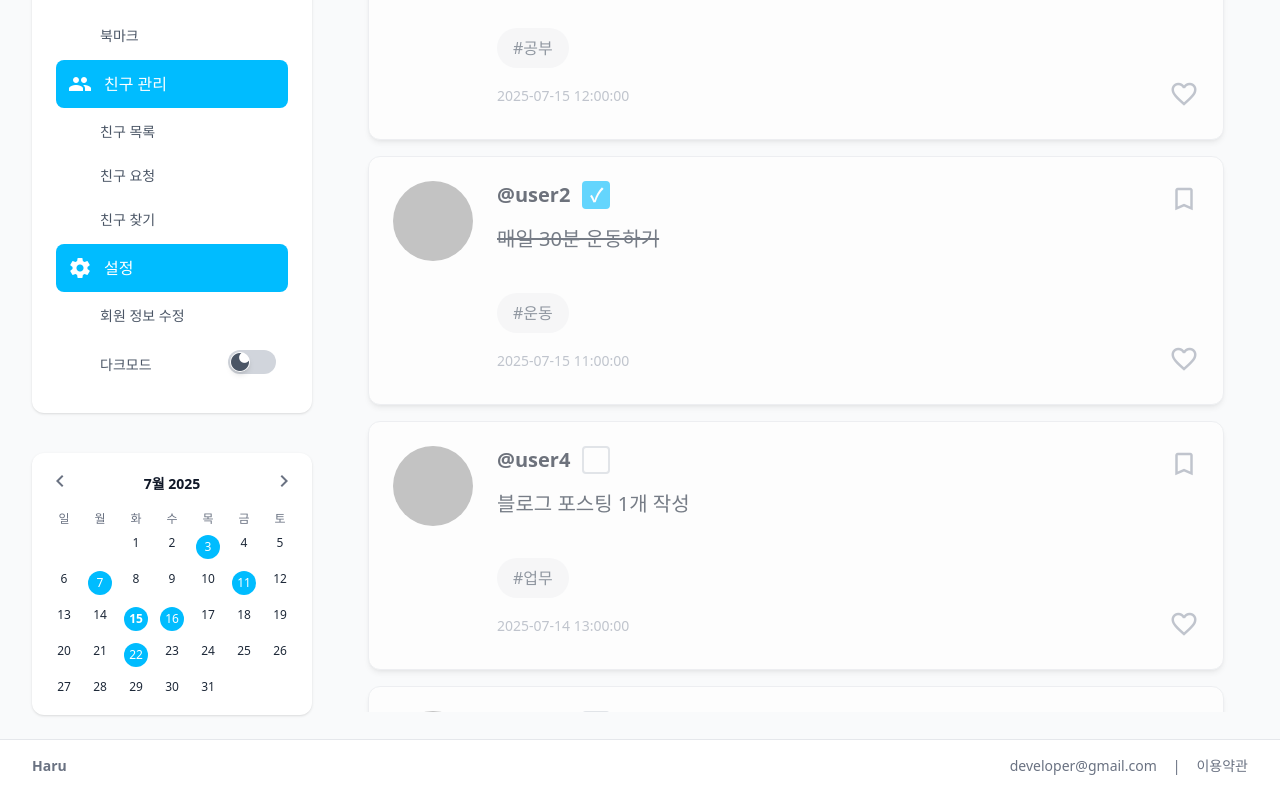
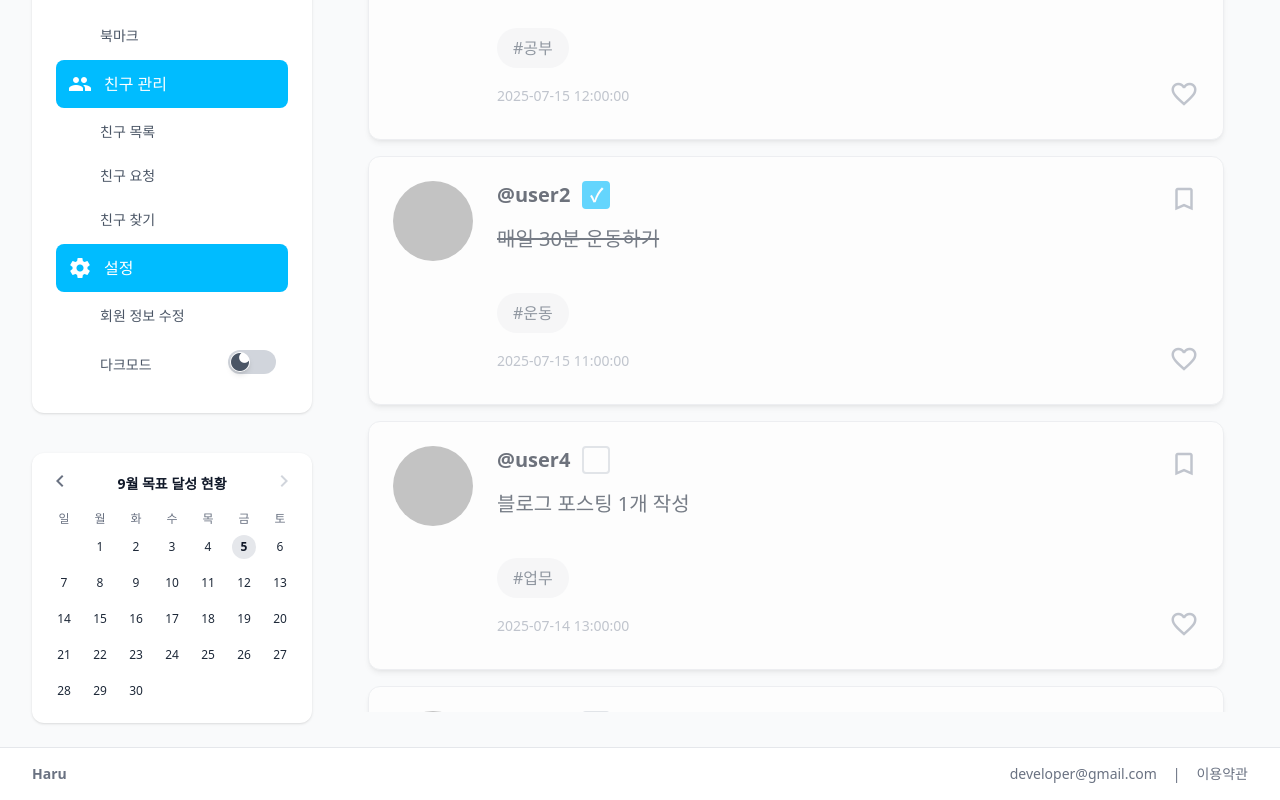
Before and after one commit to doyeonkim1997/sesac-oneul-haru-frontend, a React (Vite) app: page /main in a window 1280 px wide. Shown: the part 545-1345 px from the top of the page. Built offline with nearby package versions, Linux system fonts and the light colour scheme; grey boxes are pictures that could not be loaded.

Commit message:
feat(Calendar.tsx,FriendList.tsx): 목표 완료 체크시 캘린더 연동 및 친구 페이지 UI 수정

```diff
--- a/src/components/ui/Calendar.tsx
+++ b/src/components/ui/Calendar.tsx
@@ -1,13 +1,119 @@
+import React, { useState, useMemo } from 'react';
+import { useGoals } from '../../contexts/GoalContext';
+
 // 캘린더 섹션 컴포넌트
 const CalendarSection: React.FC = () => {
+  const { goals } = useGoals();
+  const [currentDate, setCurrentDate] = useState(new Date());
+
+  // 완료된 목표의 날짜들을 추출
+  const completedGoalDates = useMemo(() => {
+    const completedDates = new Set<string>();
+
+    goals.forEach((goalWithUser) => {
+      const { goal } = goalWithUser;
+      // 현재 사용자의 완료된 목표만 필터링 (user_id가 1인 경우)
+      if (goal.user_id === 1 && goal.is_completed) {
+        const goalDate = goal.created_at.split(' ')[0]; // YYYY-MM-DD 형식
+        completedDates.add(goalDate);
+      }
+    });
+
+    return completedDates;
+  }, [goals]);
+
+  // 현재 월의 첫 번째 날과 마지막 날 계산
+  const firstDayOfMonth = new Date(currentDate.getFullYear(), currentDate.getMonth(), 1);
+  const lastDayOfMonth = new Date(currentDate.getFullYear(), currentDate.getMonth() + 1, 0);
+
+  // 첫 번째 날의 요일 (0: 일요일, 1: 월요일, ...)
+  const firstDayWeekday = firstDayOfMonth.getDay();
+
+  // 월의 총 일수
+  const daysInMonth = lastDayOfMonth.getDate();
+
+  // 이전 월로 이동
+  const goToPreviousMonth = () => {
+    setCurrentDate(new Date(currentDate.getFullYear(), currentDate.getMonth() - 1, 1));
+  };
+
+  // 다음 월로 이동 (현재 월까지만 가능)
+  const goToNextMonth = () => {
+    const nextMonth = new Date(currentDate.getFullYear(), currentDate.getMonth() + 1, 1);
+    const currentMonth = new Date();
+
+    // 현재 월까지만 이동 가능
+    if (
+      nextMonth.getMonth() <= currentMonth.getMonth() &&
+      nextMonth.getFullYear() <= currentMonth.getFullYear()
+    ) {
+      setCurrentDate(nextMonth);
+    }
+  };
+
+  // 다음 월 버튼이 비활성화되어야 하는지 확인
+  const isNextMonthDisabled = () => {
+    const nextMonth = new Date(currentDate.getFullYear(), currentDate.getMonth() + 1, 1);
+    const currentMonth = new Date();
+    return (
+      nextMonth.getMonth() > currentMonth.getMonth() ||
+      nextMonth.getFullYear() > currentMonth.getFullYear()
+    );
+  };
+
+  // 날짜가 완료된 목표가 있는지 확인
+  const isCompletedDate = (day: number) => {
+    const dateString = `${currentDate.getFullYear()}-${String(currentDate.getMonth() + 1).padStart(2, '0')}-${String(day).padStart(2, '0')}`;
+    return completedGoalDates.has(dateString);
+  };
+
+  // 오늘 날짜인지 확인
+  const isToday = (day: number) => {
+    const today = new Date();
+    return (
+      today.getDate() === day &&
+      today.getMonth() === currentDate.getMonth() &&
+      today.getFullYear() === currentDate.getFullYear()
+    );
+  };
+
+  // 월 이름 배열
+  const monthNames = [
+    '1월',
+    '2월',
+    '3월',
+    '4월',
+    '5월',
+    '6월',
+    '7월',
+    '8월',
+    '9월',
+    '10월',
+    '11월',
+    '12월',
+  ];
+
   return (
     <div className="bg-white dark:bg-gray-800 p-4 rounded-xl shadow-sm">
       <div className="flex items-center justify-between mb-3">
-        <button className="text-gray-500 dark:text-gray-400 hover:text-gray-900 dark:hover:text-white">
+        <button
+          onClick={goToPreviousMonth}
+          className="text-gray-500 dark:text-gray-400 hover:text-gray-900 dark:hover:text-white transition-colors"
+        >
           <span className="material-icons">chevron_left</span>
         </button>
-        <h3 className="text-sm font-semibold text-gray-900 dark:text-white">7월 2025</h3>
-        <button className="text-gray-500 dark:text-gray-400 hover:text-gray-900 dark:hover:text-white">
+        <h3 className="text-sm font-semibold text-gray-900 dark:text-white">
+          {monthNames[currentDate.getMonth()]} 목표 달성 현황
+        </h3>
+        <button
+          onClick={goToNextMonth}
+          disabled={isNextMonthDisabled()}
+          className={`transition-colors ${
+            isNextMonthDisabled()
+              ? 'text-gray-300 dark:text-gray-600 cursor-not-allowed'
+              : 'text-gray-500 dark:text-gray-400 hover:text-gray-900 dark:hover:text-white cursor-pointer'
+          }`}
+        >
           <span className="material-icons">chevron_right</span>
         </button>
       </div>
@@ -19,113 +125,34 @@ const CalendarSection: React.FC = () => {
         <div className="text-gray-500 dark:text-gray-400">목</div>
         <div className="text-gray-500 dark:text-gray-400">금</div>
         <div className="text-gray-500 dark:text-gray-400">토</div>
-        <div className="text-gray-400"></div>
-        <div className="text-gray-400"></div>
-        <div className="p-1">
-          <span className="cursor-pointer">1</span>
-        </div>
-        <div className="p-1">
-          <span className="cursor-pointer">2</span>
-        </div>
-        <div className="p-1">
-          <span className="bg-sky-400 text-white rounded-full w-6 h-6 flex items-center justify-center">
-            3
-          </span>
-        </div>
-        <div className="p-1">
-          <span className="cursor-pointer">4</span>
-        </div>
-        <div className="p-1">
-          <span className="cursor-pointer">5</span>
-        </div>
-        <div className="p-1">
-          <span className="cursor-pointer">6</span>
-        </div>
-        <div className="p-1">
-          <span className="bg-sky-400 text-white rounded-full w-6 h-6 flex items-center justify-center">
-            7
-          </span>
-        </div>
-        <div className="p-1">
-          <span className="cursor-pointer">8</span>
-        </div>
-        <div className="p-1">
-          <span className="cursor-pointer">9</span>
-        </div>
-        <div className="p-1">
-          <span className="cursor-pointer">10</span>
-        </div>
-        <div className="p-1">
-          <span className="bg-sky-400 text-white rounded-full w-6 h-6 flex items-center justify-center">
-            11
-          </span>
-        </div>
-        <div className="p-1">
-          <span className="cursor-pointer">12</span>
-        </div>
-        <div className="p-1">
-          <span className="cursor-pointer">13</span>
-        </div>
-        <div className="p-1">
-          <span className="cursor-pointer">14</span>
-        </div>
-        <div className="p-1">
-          <span className="bg-sky-400 text-white rounded-full w-6 h-6 flex items-center justify-center font-bold">
-            15
-          </span>
-        </div>
-        <div className="p-1">
-          <span className="bg-sky-400 text-white rounded-full w-6 h-6 flex items-center justify-center">
-            16
-          </span>
-        </div>
-        <div className="p-1">
-          <span className="cursor-pointer">17</span>
-        </div>
-        <div className="p-1">
-          <span className="cursor-pointer">18</span>
-        </div>
-        <div className="p-1">
-          <span className="cursor-pointer">19</span>
-        </div>
-        <div className="p-1">
-          <span className="cursor-pointer">20</span>
-        </div>
-        <div className="p-1">
-          <span className="cursor-pointer">21</span>
-        </div>
-        <div className="p-1">
-          <span className="bg-sky-400 text-white rounded-full w-6 h-6 flex items-center justify-center">
-            22
-          </span>
-        </div>
-        <div className="p-1">
-          <span className="cursor-pointer">23</span>
-        </div>
-        <div className="p-1">
-          <span className="cursor-pointer">24</span>
-        </div>
-        <div className="p-1">
-          <span className="cursor-pointer">25</span>
-        </div>
-        <div className="p-1">
-          <span className="cursor-pointer">26</span>
-        </div>
-        <div className="p-1">
-          <span className="cursor-pointer">27</span>
-        </div>
-        <div className="p-1">
-          <span className="cursor-pointer">28</span>
-        </div>
-        <div className="p-1">
-          <span className="cursor-pointer">29</span>
-        </div>
-        <div className="p-1">
-          <span className="cursor-pointer">30</span>
-        </div>
-        <div className="p-1">
-          <span className="cursor-pointer">31</span>
-        </div>
+
+        {/* 이전 월의 날짜들 (빈 칸) */}
+        {Array.from({ length: firstDayWeekday }, (_, index) => (
+          <div key={`empty-${index}`} className="text-gray-400"></div>
+        ))}
+
+        {/* 현재 월의 날짜들 */}
+        {Array.from({ length: daysInMonth }, (_, index) => {
+          const day = index + 1;
+          const isCompleted = isCompletedDate(day);
+          const isTodayDate = isToday(day);
+
+          return (
+            <div key={day} className="p-1">
+              <span
+                className={`cursor-pointer w-6 h-6 flex items-center justify-center rounded-full transition-colors ${
+                  isCompleted
+                    ? 'bg-sky-400 text-white font-bold'
+                    : isTodayDate
+                      ? 'bg-gray-200 dark:bg-gray-600 text-gray-900 dark:text-white font-semibold'
+                      : 'hover:bg-gray-100 dark:hover:bg-gray-700'
+                }`}
+              >
+                {day}
+              </span>
+            </div>
+          );
+        })}
       </div>
     </div>
   );
--- a/src/pages/Main/Friends/FriendList.tsx
+++ b/src/pages/Main/Friends/FriendList.tsx
@@ -1,7 +1,6 @@
 import React, { useState } from 'react';
 import Header from '../../../components/ui/Header';
 import CalendarSection from '../../../components/ui/Calendar';
-import DarkModeToggle from '../../../components/ui/DarkModeToggle';
 import MenuSection from '../../../components/ui/MenuSection';
 import ProfileSection from '../../../components/ui/ProfileSection';
 import Footer from '../../../components/ui/Footer';
@@ -49,15 +48,9 @@ const FriendList: React.FC = () => {
                 <div className="mt-6"></div>
                 {/* MenuSection 컴포넌트 - 내 목표 관리, 친구 관리, 설정 메뉴 */}
                 <MenuSection />
-                <div className="h-[12rem]"></div>
-                <div className="relative pt-8">
-                  {/* DarkModeToggle 컴포넌트 - 다크모드/라이트모드 토글 버튼 (절대 위치) */}
-                  <div className="absolute -top-4 right-0">
-                    <DarkModeToggle />
-                  </div>
-                  {/* CalendarSection 컴포넌트 - 월간 캘린더 */}
-                  <CalendarSection />
-                </div>
+                <div className="mt-6"></div>
+                {/* CalendarSection 컴포넌트 - 월간 캘린더 */}
+                <CalendarSection />
               </div>
             </aside>
 
@@ -78,9 +71,9 @@ const FriendList: React.FC = () => {
                   ))}
                 </div>
                 {/* 모달 */}
-      {isModalOpen && selectedUser && (
-        <FriendProfileModal user={selectedUser} onClose={closeModal} />
-      )}
+                {isModalOpen && selectedUser && (
+                  <FriendProfileModal user={selectedUser} onClose={closeModal} />
+                )}
               </div>
             </div>
           </div>
```
